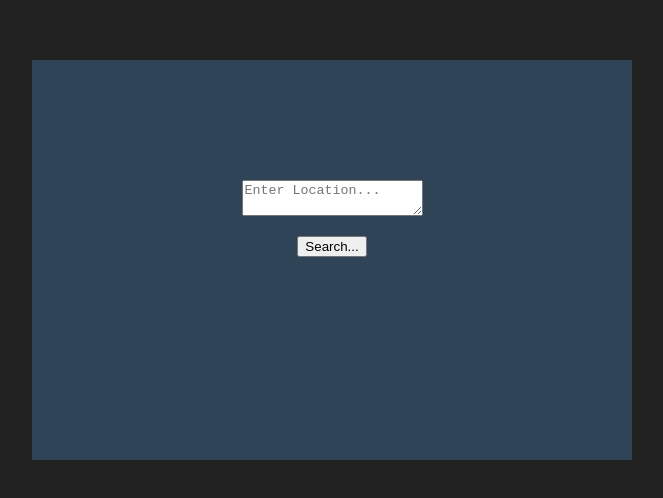
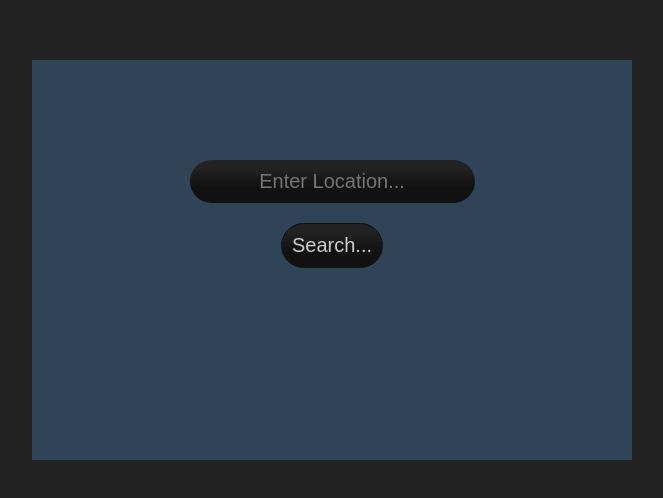
Before and after one commit to TheMythicalOX/weather-app, a React (Create React App) app: page / in a window 1280 px wide. Shown: the top 498 px of the page, without its empty margins (308-971 px from the left). Built offline with nearby package versions, Linux system fonts and the light colour scheme; no server answers.

Commit message:
add css for search box and button

```diff
--- a/src/WeatherBox.js
+++ b/src/WeatherBox.js
@@ -61,11 +61,12 @@ const WeatherBox = () => {
       {temp !== "Temp" && sign !== "F" && <h2>Wind: {wind} Km/h</h2>}
       {temp !== "Temp" && sign === "F" && <h2>Wind: {wind} mph</h2>}
       <form>
-        <textarea
+        <input
+          type="text"
           placeholder="Enter Location..."
           value={search}
           onChange={(e) => setSearch(e.target.value)}
-        ></textarea>
+        />
         <button onClick={handleSubmit}>Search...</button>
       </form>
       {temp !== "Temp" && (
--- a/src/index.css
+++ b/src/index.css
@@ -43,3 +43,54 @@ html {
   height: 100px;
   width: auto;
 }
+
+/* Search box input */
+.weather-box input {
+  color: #ccc;
+  background: rgb(17, 17, 17);
+  background: linear-gradient(
+    0deg,
+    rgba(17, 17, 17, 1) 38%,
+    rgba(34, 34, 34, 1) 80%
+  );
+  font-size: 20px;
+  border-radius: 40px;
+  padding: 10px;
+  text-align: center;
+  border: none;
+}
+.weather-box input:focus {
+  outline-color: rgb(0, 140, 255);
+  outline-width: 1px;
+  outline-style: solid;
+  box-shadow: 0px 3px 2px rgb(0, 140, 255);
+}
+
+/* Search button */
+.weather-box button {
+  background: rgb(17, 17, 17);
+  background: linear-gradient(
+    0deg,
+    rgba(17, 17, 17, 1) 38%,
+    rgba(34, 34, 34, 1) 80%
+  );
+  color: #ccc;
+  font-size: 20px;
+  border: 1px solid #111;
+  border-radius: 40px;
+  padding: 10px;
+}
+
+.weather-box button:hover {
+  box-shadow: 0px 3px 2px rgb(0, 140, 255);
+}
+.weather-box button:active {
+  background: rgb(34, 34, 34);
+  background: linear-gradient(
+    0deg,
+    rgba(34, 34, 34, 1) 52%,
+    rgba(17, 17, 17, 1) 90%
+  );
+  color: #aaa;
+  box-shadow: 0px 3px 2px rgb(0, 108, 196);
+}
```
